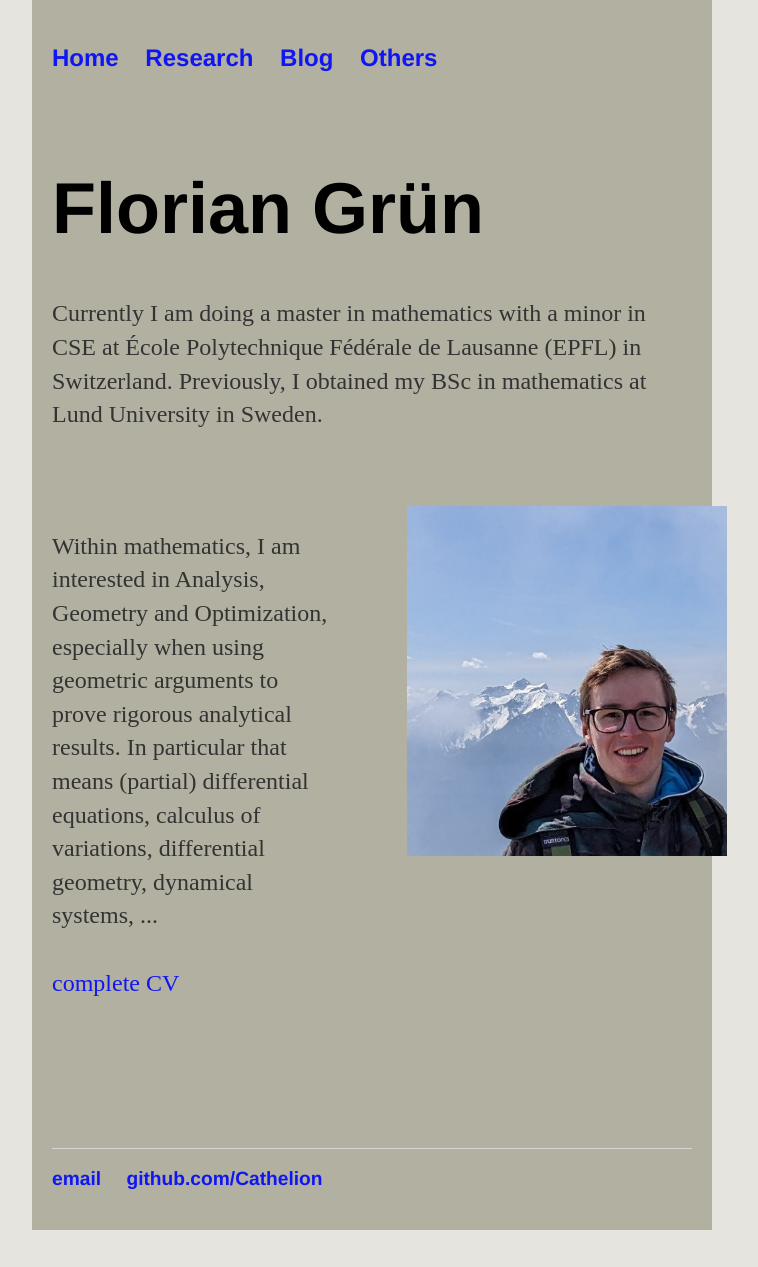
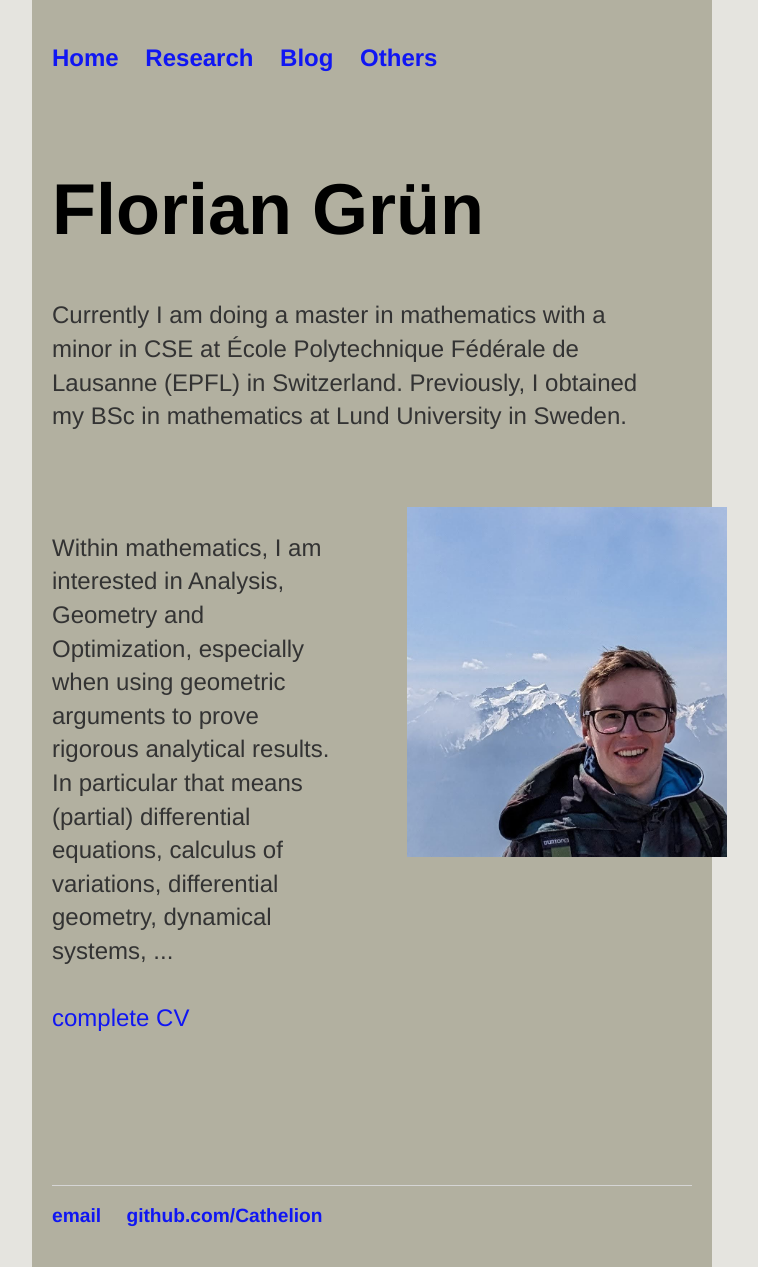
Before and after one commit to Cathelion/Cathelion.github.io, a Jekyll site: the page built from index.html, in a window 1280 px wide. Shown: the whole page, without its empty margins (268-1026 px from the left). Built offline with Jekyll 4.4.1, drawn with Linux system fonts in a browser that asks for light colours; before the commit the page ends 1230 px from its top, so only the background shows below that.

Commit message:
change global font

```diff
--- a/css/main.css
+++ b/css/main.css
@@ -1,4 +1,5 @@
 body {
+   font-family: 'Helvetica', sans-serif;
    margin: 0;
    background-color: hsl(50 33% 25% / 0.15);
    display: flex;
```
